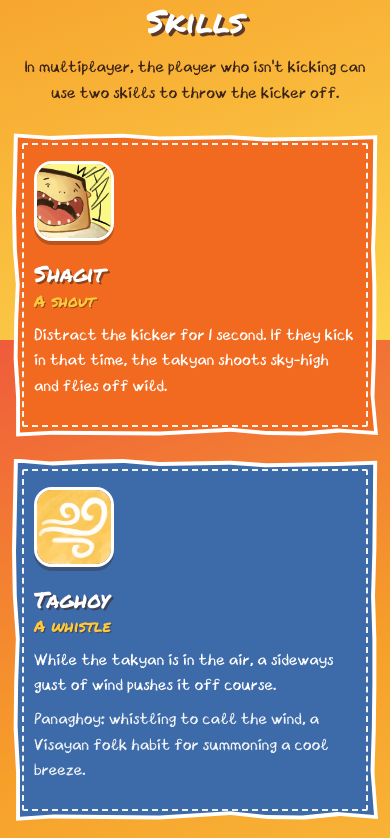
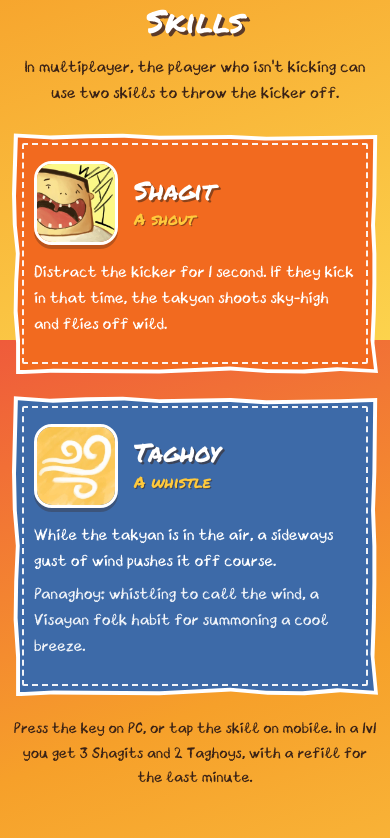
Before and after one commit to Joryuoo/Takyanx, a React (Vite) app: page / in a window 390 px wide. Shown: the part 3880-4718 px from the top of the page. Built offline with nearby package versions, Linux system fonts and the light colour scheme; no server answers.

Commit message:
style(site): put the skill name and tag beside the icon on phones

```diff
--- a/src/components/Skills.jsx
+++ b/src/components/Skills.jsx
@@ -34,11 +34,13 @@ export default function Skills() {
         {SKILLS.map((s) => (
           <article className="feature skill" key={s.name}>
             <img className="skill__icon" src={s.icon} alt={s.alt} loading="lazy" />
-            <div className="skill__text">
+            <div className="skill__head">
               <h3>
                 {s.name} <span className="skill__key">{s.key}</span>
               </h3>
               <p className="skill__tag">{s.tag}</p>
+            </div>
+            <div className="skill__body">
               <p>{s.body}</p>
               {s.note && <p className="skill__note">{s.note}</p>}
             </div>
--- a/src/index.css
+++ b/src/index.css
@@ -284,7 +284,10 @@ h1, h2, h3 { font-family: var(--font-display); font-weight: 400; line-height: 1.
 .skills { display: grid; grid-template-columns: repeat(auto-fit, minmax(300px, 1fr)); gap: 22px; margin-top: 28px; }
 .skills .feature:nth-child(1) { --patch: var(--pill-orange); }
 .skills .feature:nth-child(2) { --patch: var(--pennant-blue); }
-.skill { display: grid; grid-template-columns: 96px 1fr; gap: 20px; align-items: start; }
+.skill { display: grid; grid-template-columns: 96px 1fr; grid-template-areas: "icon head" "icon body"; gap: 4px 20px; align-items: start; }
+.skill__icon { grid-area: icon; }
+.skill__head { grid-area: head; align-self: end; }
+.skill__body { grid-area: body; }
 .skill__icon { width: 96px; height: 96px; border-radius: 18px; border: 3px solid #fff; box-shadow: 0 4px 0 rgba(58,34,22,.3); }
 .skill h3 { margin: 0 0 2px; }
 .skill__key { display: inline-block; margin-left: 6px; padding: 0 10px; border-radius: 8px; background: var(--cream); color: var(--brown-dark); font-size: 1rem; text-shadow: none; vertical-align: middle; }
@@ -292,7 +295,15 @@ h1, h2, h3 { font-family: var(--font-display); font-weight: 400; line-height: 1.
 .skill p { margin: 0 0 8px; font-size: 1rem; }
 .skill__note { font-size: .88rem; opacity: .92; }
 .skills__foot { text-align: center; color: var(--brown-dark); margin: 20px auto 0; max-width: 56ch; font-size: .95rem; }
-@media (max-width: 560px) { .skill { grid-template-columns: 1fr; justify-items: start; } .skill__icon { width: 80px; height: 80px; } .skill__key { display: none; } }
+@media (max-width: 560px) {
+  /* Phone: the name and tag sit beside the icon, the description runs full width below */
+  .skill { grid-template-columns: 84px 1fr; grid-template-areas: "icon head" "body body"; gap: 14px 16px; align-items: center; }
+  .skill__icon { width: 84px; height: 84px; }
+  .skill__head { align-self: center; }
+  .skill__head h3 { font-size: 1.6rem; margin: 0 0 2px; }
+  .skill__head .skill__tag { margin: 0; }
+  .skill__key { display: none; }
+}
 
 /* About cards: hand-placed, deliberately a little off (tilt, drop, size) */
 .features { align-items: start; padding: 14px 0 22px; }
```
